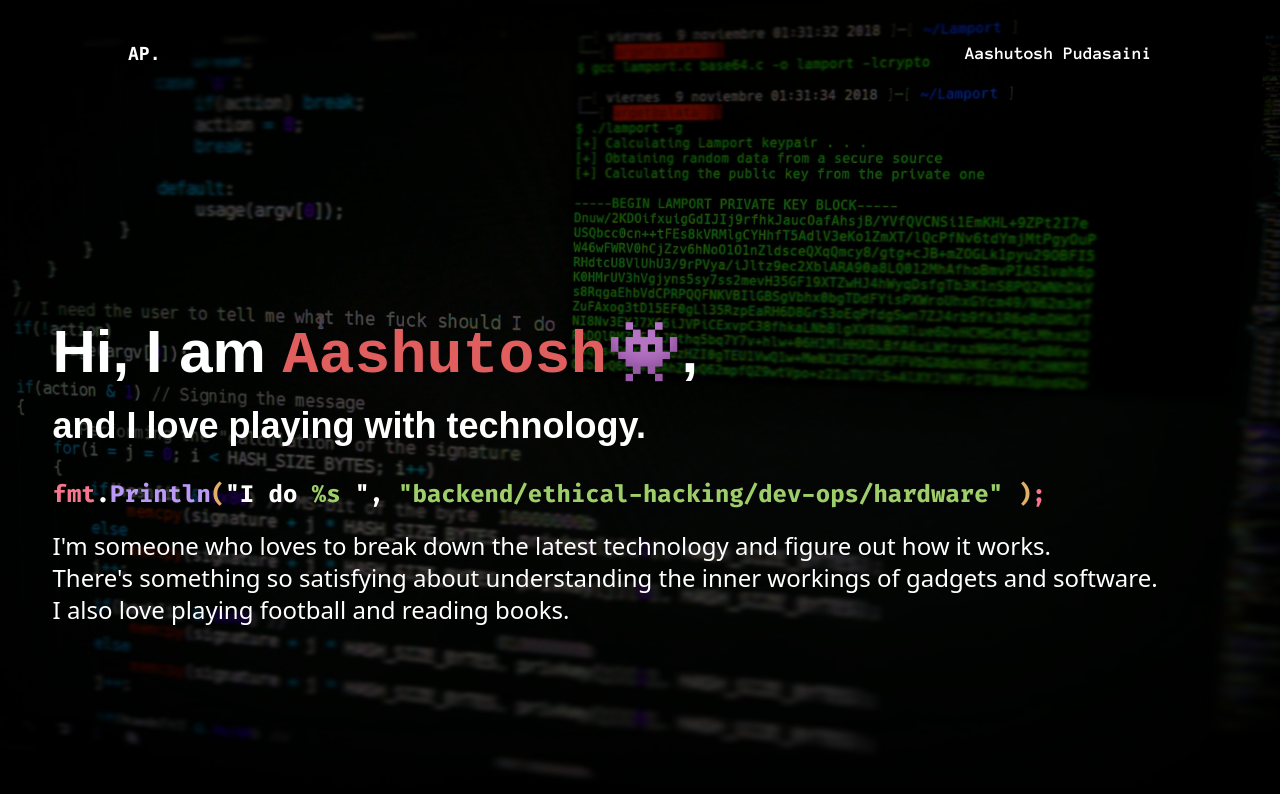
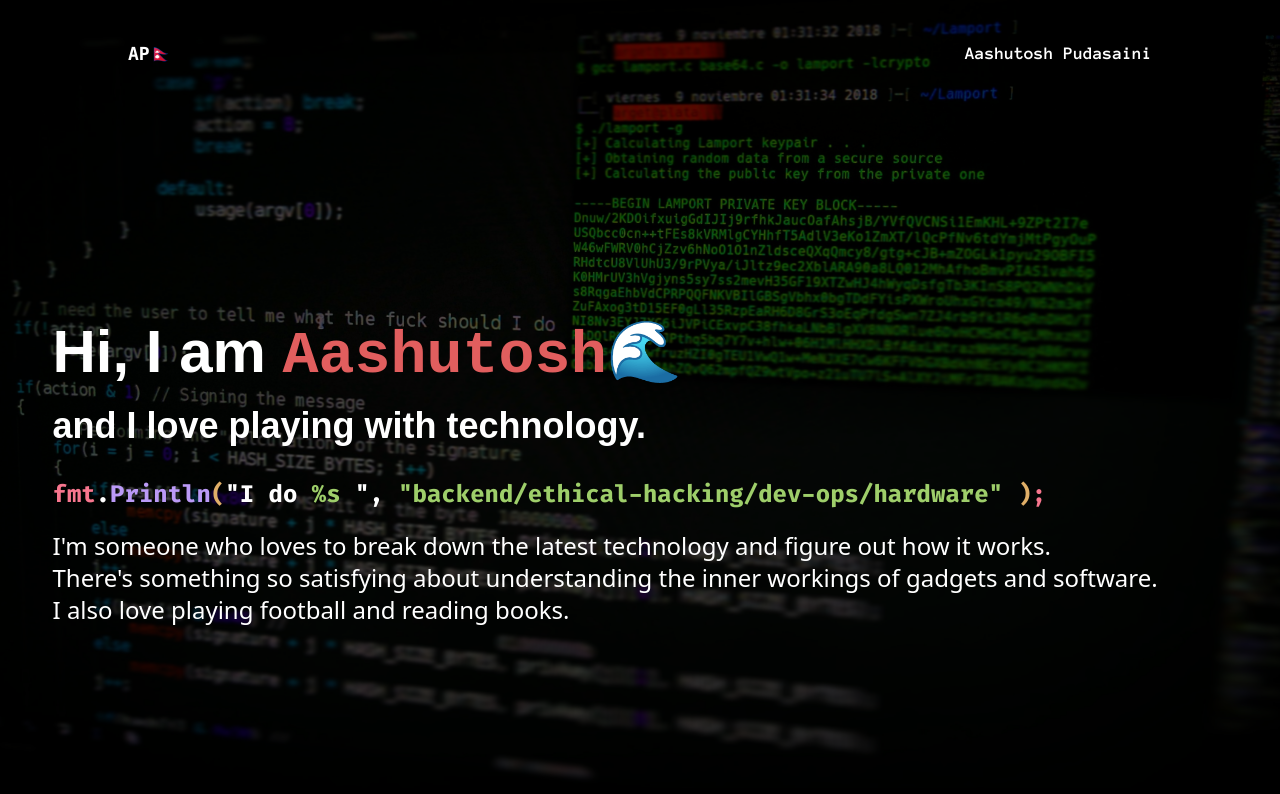
Before and after one commit to aashu10sh/ashshelby.github.io, a plain HTML site: page index.html in a window 1280 px wide. Shown: the top 794 px of the page. Drawn offline with nearby package versions, Linux system fonts and the light colour scheme.

Commit message:
more changess

```diff
--- a/index.html
+++ b/index.html
@@ -6,6 +6,7 @@
     <meta http-equiv="X-UA-Compatible" content="IE=edge">
     <meta name="viewport" content="width=device-width, initial-scale=1.0">
     <title>A5HUT0SH</title>
+    <link rel="icon" href="https://fav.farm/🥰" />
     <link rel="stylesheet" href="/styles/style.css">
     <script src="https://cdn.tailwindcss.com"></script>
     <script src="/script/prism.js"></script>
@@ -16,7 +17,7 @@
     <nav>
         <div class="header">
             <div class="left-logo">
-                <code> AP.</code>
+                <code> AP🇳🇵</code>
             </div>
 
             <div class="right-name">
@@ -33,7 +34,7 @@
         </div>
         <div class="hero-container">
             <div class="hero-header">
-                <h2 class="text-6xl top-text">Hi, I am <span> Aashutosh👾</span>,</h2>
+                <h2 class="text-6xl top-text">Hi, I am <span> Aashutosh🌊</span></h2>
                 <h2 class="text-4xl mt-5 top-text">and I love playing with technology.</h2>
 
                 <p class="mt-8 text-2xl code"><span class="text-[#f7768e]">fmt</span>.<span
@@ -97,7 +98,6 @@ class AashutoshPudasaini:
         </div>
     </section>
 
-    <!-- experience, cv bata chorne  -->
     <h1 class="mt-10 text-5xl font-bold">My Experience 🔥 </h1>
     <section class="experience-section-father">
         <div class="experience-section">
--- a/styles/style.css
+++ b/styles/style.css
@@ -11,6 +11,9 @@ nav {
   font-family: "Anonymous Pro";
   font-weight: bold;
   font-size: large;
+}
+body  {
+  cursor: url('https://fav.farm/🔥') 15 0, auto;
 }
 .header {
   display: flex;
```
